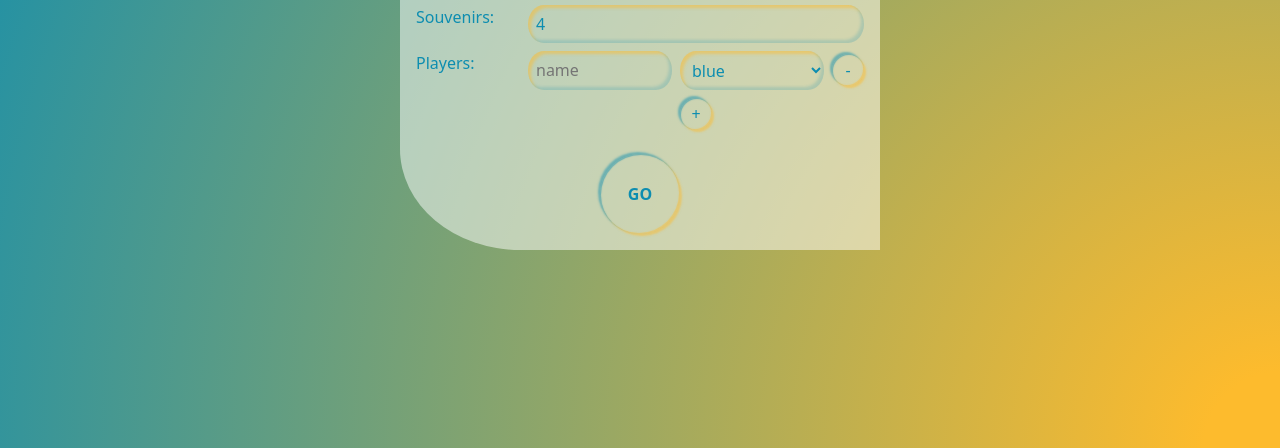
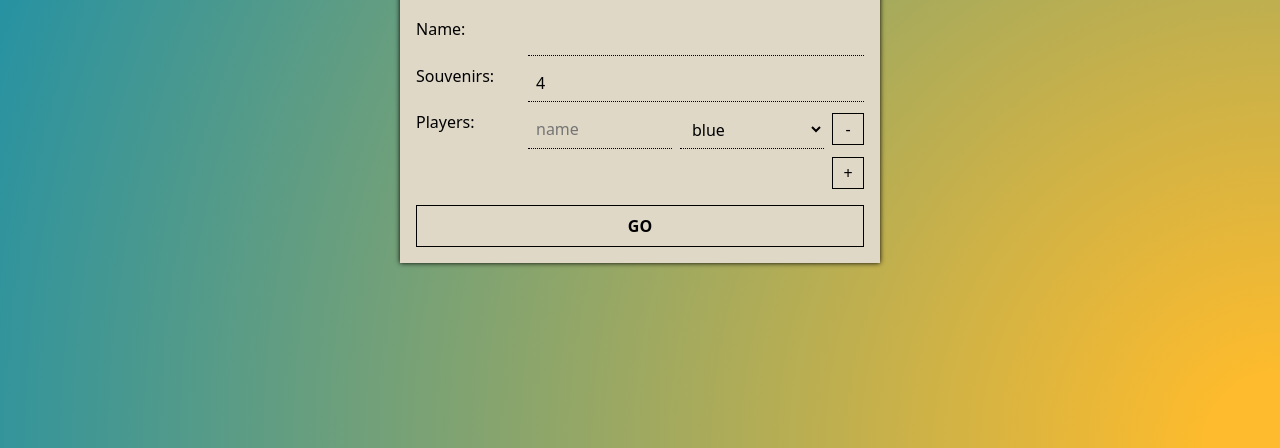
Before and after one commit to undeconstructed/gogogo, a plain HTML site: page home/index.html in a window 1280 px wide. Shown: the part 352-800 px from the top of the page. Drawn offline with Linux system fonts and the light colour scheme.

Commit message:
Redo home page design a bit

```diff
--- a/home/css/custom.css
+++ b/home/css/custom.css
@@ -7,9 +7,7 @@ body {
   background-color: var(--sea);
   color: var(--grey);
   background: radial-gradient(circle at 100% 100%, rgba(253,187,45,1) 0%, rgba(253,187,45,1) 5%, rgba(13,141,176,1) 100%) 100% fixed;
-}
 
-body {
   height: 100vh;
   padding: 1rem;
   display: flex;
@@ -24,15 +22,10 @@ h1 {
 
 .makegame {
   background-color: rgba(255,255,255,0.5);
-  color: rgba(13,141,176,1);
   width: 30em;
   padding: 2em 1em 0 1em;
-  border-radius: 0 25%;
-  /* box-shadow: 0 0 5px 5px rgba(255,255,255,0.5); */
-}
-
-.input {
-  /* display: none; */
+  box-shadow: 0px 0px 5px 0px #000000;
+  background-color: #dfd8c7;
 }
 
 .form-group {
@@ -52,47 +45,49 @@ h1 {
 }
 
 select,input {
-  border-radius: 1em / 50%;
+  border-width: 0;
+  border-bottom: 1px dotted black;
   background: transparent;
   padding: .5em;
-  box-shadow: inset -3px -3px 3px 0px rgba(13,141,176,.2), inset 3px 3px 3px 0px rgba(253,187,45,.5);
-  border-width: 0;
   color: inherit;
   height: 2.4em;
   min-width: 0;
 }
 
 button {
-  border-radius: 1em / 50%;
-  background: transparent;
   padding: .5em;
-  /* box-shadow: -3px -3px 3px 0px rgba(13,141,176,.5), 3px 3px 3px 0px rgba(253,187,45,.5); */
-  box-shadow: inset -1px -1px 1px 0px rgba(253,187,45,.5), inset 1px 1px 1px 0px rgba(13,141,176,.5), -2px -2px 2px 0px rgba(13,141,176,.5), 2px 2px 2px 0px rgba(253,187,45,.5);
-  border-width: 0;
+  border: 1px solid black;
   color: inherit;
   transition: background-color .5s;
+  background: transparent;
 }
 button:hover {
-  /* background: rgba(253,187,45,1); */
-  background: radial-gradient(circle at center, rgba(253,187,45,1) 0%, rgba(13,141,176,0) 100%);
+  background: white;
+}
+button:focua {
+  background: #fff1;
 }
 button:active {
-  box-shadow: inset -3px -3px 3px 0px rgba(13,141,176,.2), inset 3px 3px 3px 0px rgba(253,187,45,.5);
+  background: #0001;
 }
 button.small {
   display: block;
-  width: 2em; height: 2em; border-radius: 50%;
+  width: 2em; height: 2em;
   line-height: 0;
 }
+.addplayerline {
+  text-align: right;
+}
 button.addplayer {
-  margin: .5em auto;
+  width: 2em; height: 2em;
+  line-height: 0;
 }
 button[type=submit] {
   margin: 1em auto;
   display: block;
-  width: 5em; height: 5em; border-radius: 50%;
   text-transform: uppercase;
   font-weight: bold;
+  width: 100%;
 }
 
 .output {
--- a/home/index.html
+++ b/home/index.html
@@ -18,7 +18,7 @@
 <body>
 
   <div class="makegame">
-    <h1>gogogo</h1>
+    <h1><img src="img/go.svg" alt="gogogo" width="300px"></h1>
     <div class="input">
       <form>
         <div class="form-group">
@@ -34,8 +34,8 @@
           <div>
             <div class="players">
             </div>
-            <div>
-              <button type="button" class="small addplayer">+</button>
+            <div class="addplayerline">
+              <button type="button" class="addplayer">+</button>
             </div>
           </div>
         </div>
```
